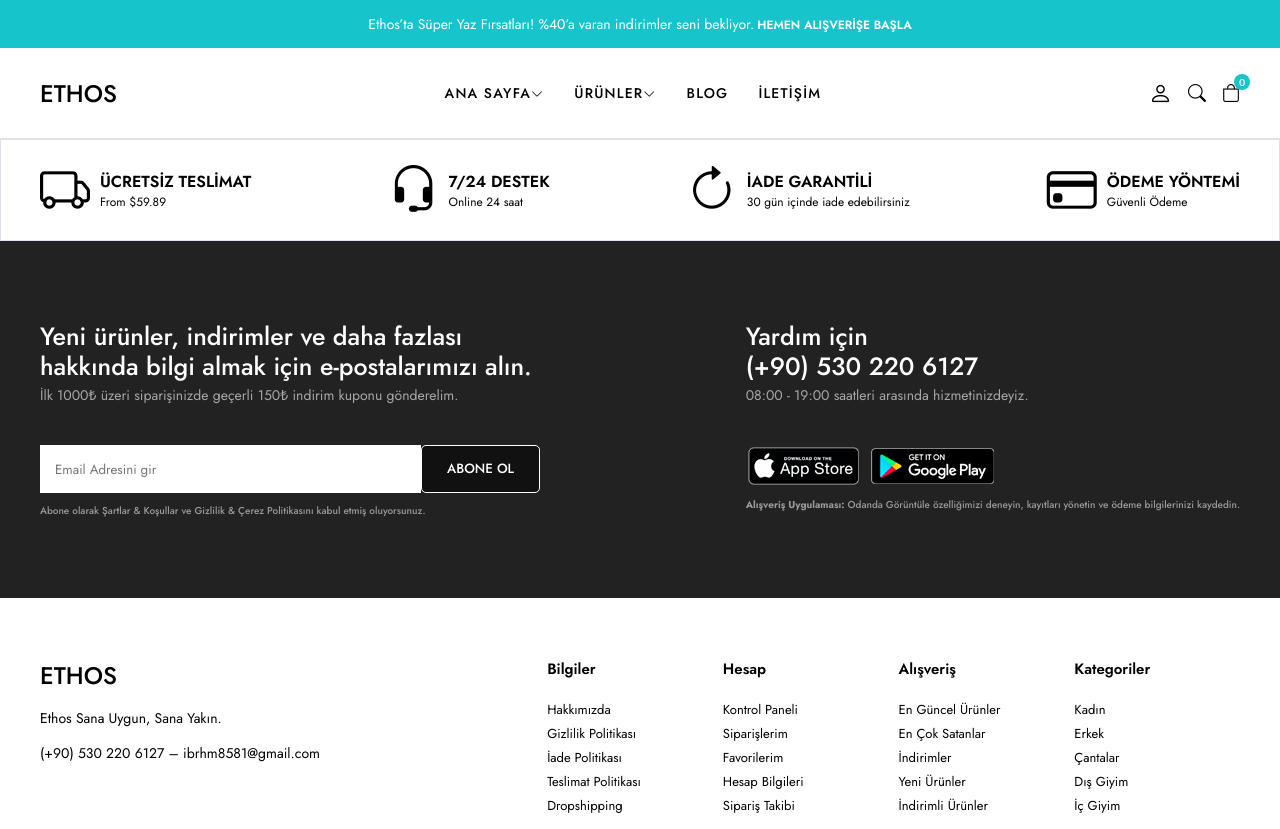
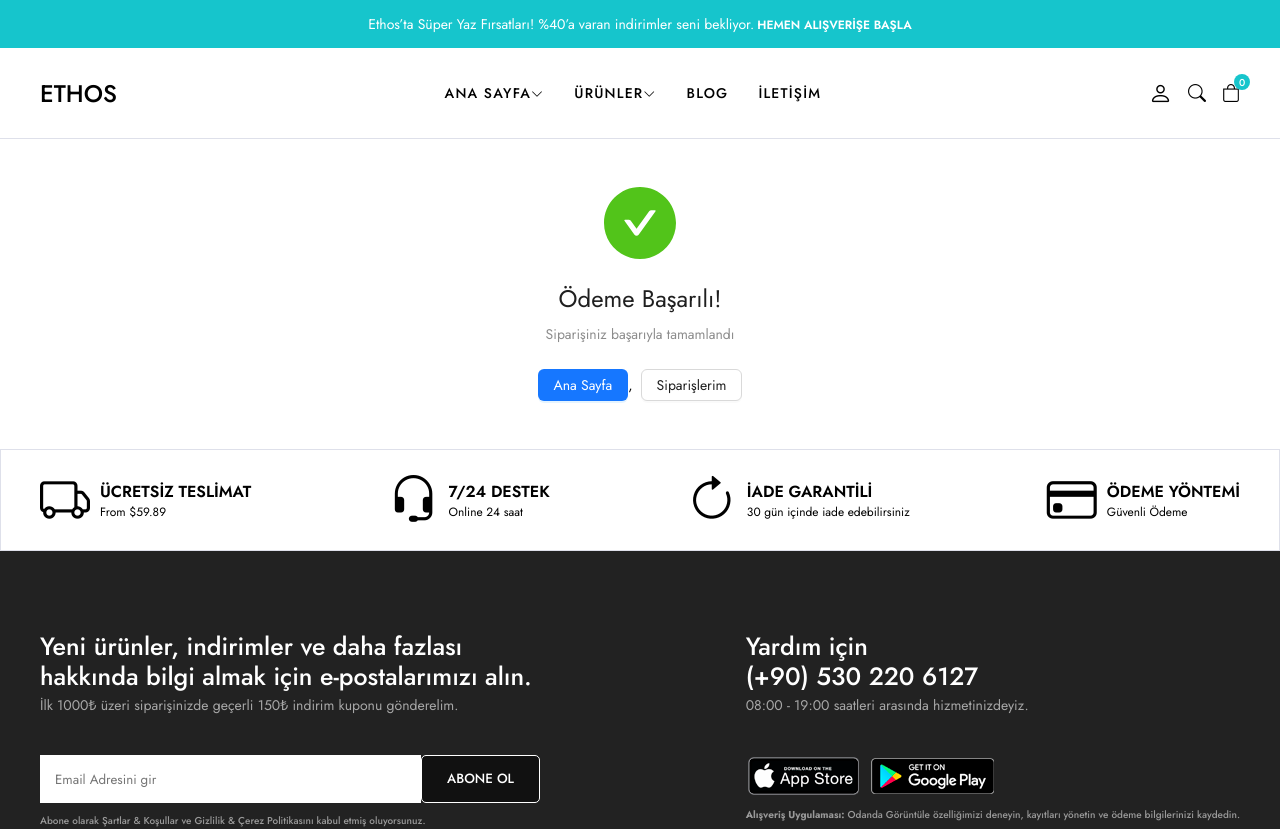
Before and after one commit to ibrahimEthemxd/E-ticaret, a React (Vite) app in the folder E-ticaret/frontend/: page /success in a window 1280 px wide. Shown: the top 829 px of the page. Built offline with nearby package versions, Linux system fonts and the light colour scheme; no server answers.

Commit message:
success page

```diff
--- a/E-ticaret/frontend/src/App.jsx
+++ b/E-ticaret/frontend/src/App.jsx
@@ -7,6 +7,7 @@
 import AuthPage from "./pages/AuthPage";
 import ProductDetailsPage from "./pages/ProductDetailsPage";
 import BlogDetailsPage from "./pages/BlogDetailsPage";
+import Success from "./pages/Success";
 
 import "./App.css";
 
@@ -35,6 +36,8 @@
         <Route path="/auth" element={<AuthPage />} />
         <Route path="/product/:id" element={<ProductDetailsPage />} />
         <Route path="/blog/:id" element={<BlogDetailsPage />} />
+        <Route path="/success" element={<Success />} />
+
         <Route path="/admin/*">
           <Route path="users" element={<UserPage />} />
           <Route path="categories" element={<CategoryPage />} />
--- a/E-ticaret/frontend/src/components/Cart/CartCoupon.jsx
+++ b/E-ticaret/frontend/src/components/Cart/CartCoupon.jsx
@@ -33,16 +33,13 @@
         <input
           type="text"
           className="input-text"
-          placeholder="Coupon code"
+          placeholder="Kupon kodu"
           onChange={(e) => setCouponCode(e.target.value)}
           value={couponCode}
         />
         <button className="btn" type="button" onClick={applyCoupon}>
-          Apply Coupon
+          Kuponu Uygula
         </button>
-      </div>
-      <div className="update-cart">
-        <button className="btn">Sepeti Güncelle</button>
       </div>
     </div>
   );
--- a/E-ticaret/frontend/src/index.css
+++ b/E-ticaret/frontend/src/index.css
@@ -58,6 +58,9 @@
   border: 1px solid black;
   transition: 0.2s ease all;
   border-radius: 5px;
+}
+.btn:active{
+  transform: scale(0.96);
 }
 .btn-sm {
   line-height: 33px;
--- /dev/null
+++ b/E-ticaret/frontend/src/pages/Success.jsx
@@ -0,0 +1,28 @@
+import { Button, Result } from "antd";
+import { useContext, useEffect } from "react";
+import { Link } from "react-router-dom";
+import { CartContext } from "../context/CartProvider";
+const Success = () => {
+  const { setCartItems } = useContext(CartContext);
+  useEffect(() => {
+    setCartItems([]);
+  }, [setCartItems]);
+  return (
+    <div className="success-page">
+      <div className="container">
+        <Result
+          status="success"
+          title="Ödeme Başarılı!"
+          subTitle="Siparişiniz başarıyla tamamlandı"
+          extra={[
+            <Link to={"/"} key="home">
+              <Button type="primary">Ana Sayfa</Button>,
+            </Link>,
+            <Button key="buy">Siparişlerim</Button>,
+          ]}
+        />
+      </div>
+    </div>
+  );
+};
+export default Success;
```
